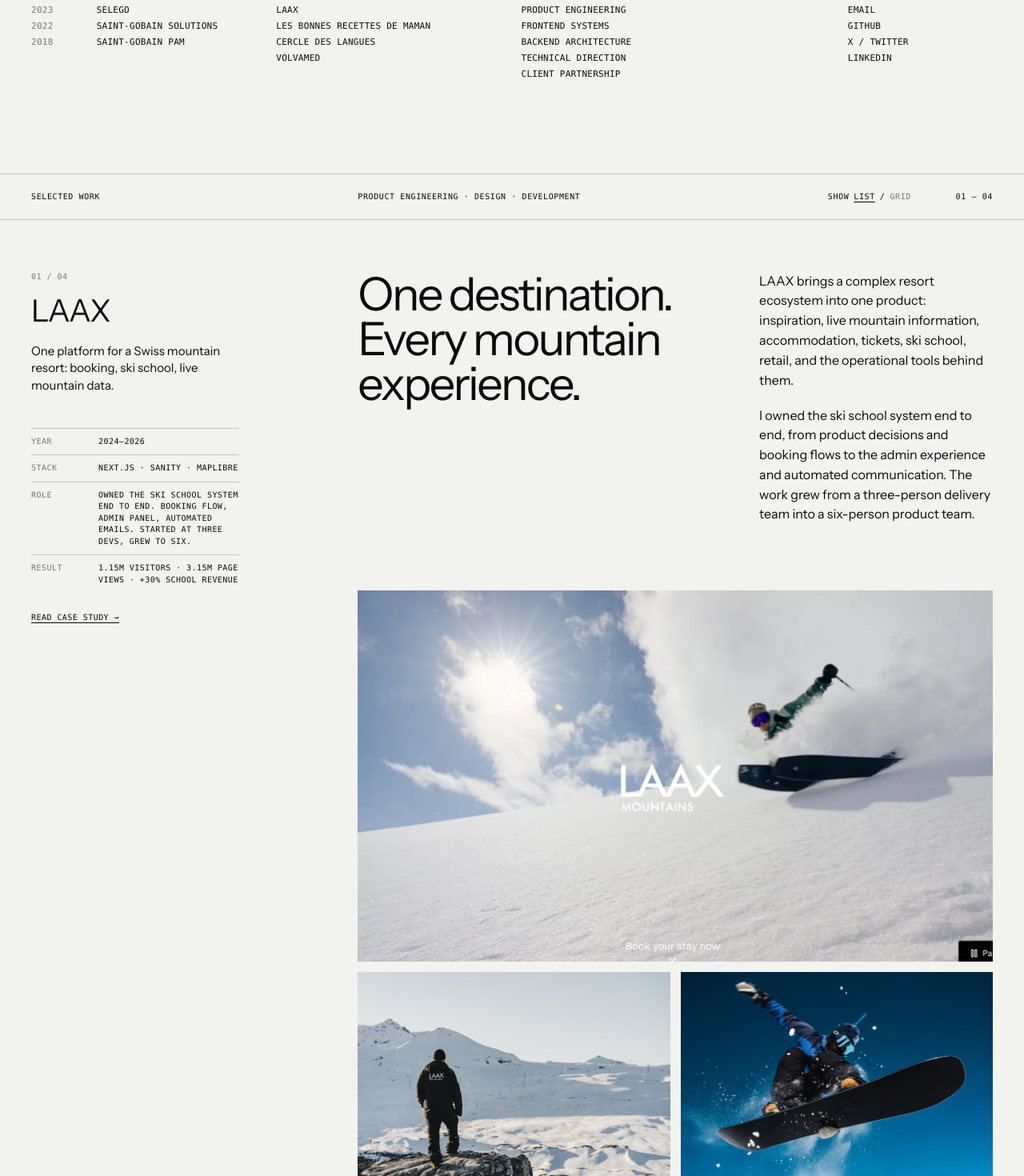
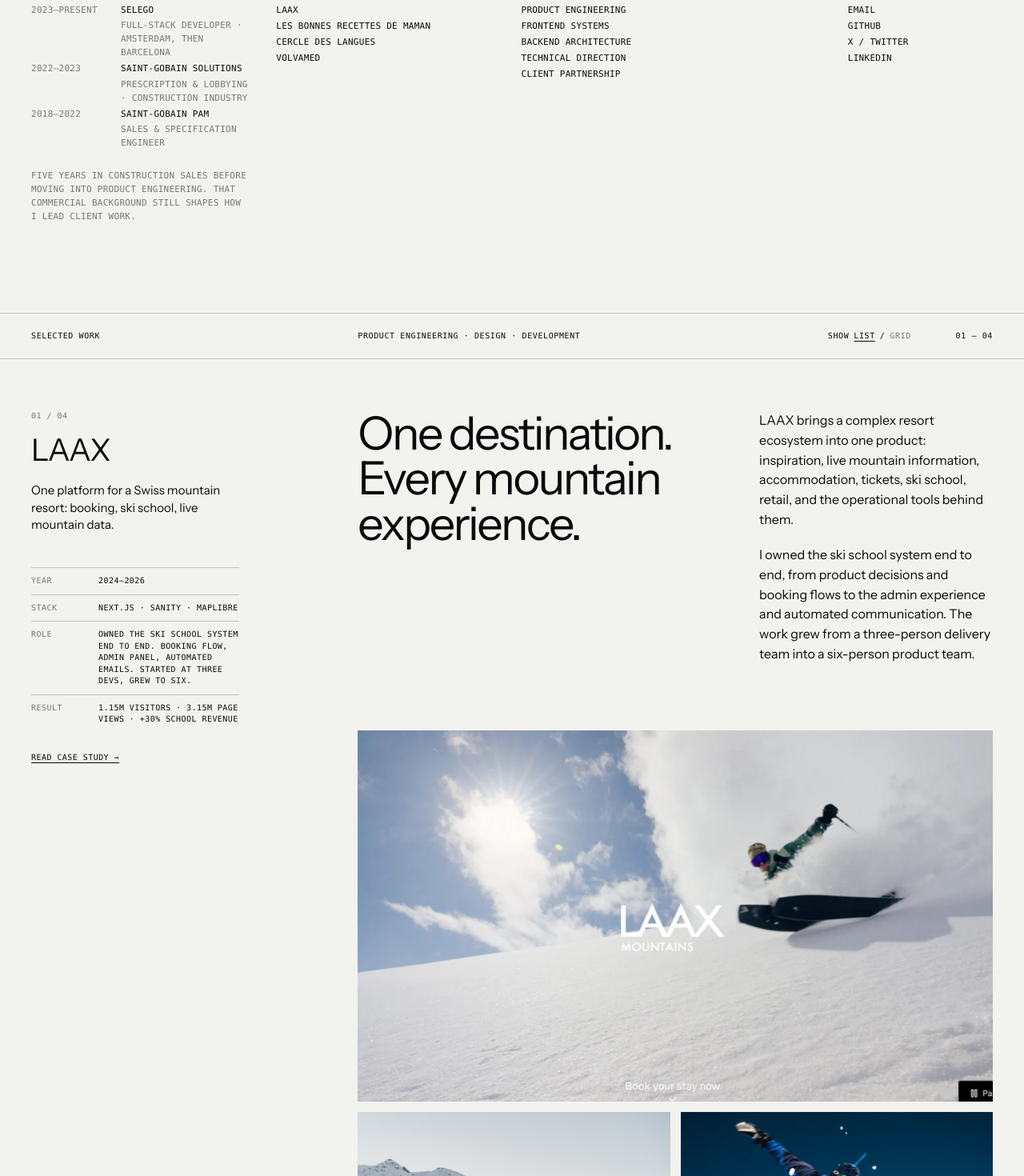
Before and after one commit to doncarlo5/projulienthomas, a Next.js app: page / in a window 1280 px wide. Shown: the part 380-1850 px from the top of the page at 80% size. Built offline with nearby package versions, Linux system fonts and the light colour scheme; no server answers; a web font is replaced by a local one.

Commit message:
Fix portfolio review findings

```diff
--- a/app/blog/layout.tsx
+++ b/app/blog/layout.tsx
@@ -49,7 +49,7 @@
     <>
       <ScrollProgress className="fixed top-0 z-20 h-px bg-zinc-950 dark:bg-zinc-50" />
 
-      <div className="mx-auto mt-10 flex max-w-[45rem] items-center justify-between border-b border-zinc-200 pb-4 dark:border-zinc-800">
+      <div className="article-toolbar mx-auto mt-10 flex max-w-[45rem] items-center justify-between border-b border-zinc-200 pb-4 dark:border-zinc-800">
         <Link
           href="/"
           className="rounded-sm py-2 text-sm text-zinc-500 transition-colors hover:text-zinc-950 focus-visible:outline-2 focus-visible:outline-offset-4 focus-visible:outline-zinc-500 dark:text-zinc-400 dark:hover:text-zinc-50"
--- a/app/data.ts
+++ b/app/data.ts
@@ -29,6 +29,7 @@
   width: number
   height: number
   layout?: 'full' | 'half'
+  crop?: 'left' | 'center' | 'right'
 }
 
 type ArchiveProject = ProjectBase & {
@@ -168,6 +169,22 @@
         width: 1728,
         height: 907,
       },
+      {
+        src: '/les-bonnes-recettes-de-maman.jpg',
+        alt: 'Recipe collection navigation detail',
+        width: 1728,
+        height: 907,
+        layout: 'half',
+        crop: 'left',
+      },
+      {
+        src: '/les-bonnes-recettes-de-maman.jpg',
+        alt: 'Recipe cards and food photography detail',
+        width: 1728,
+        height: 907,
+        layout: 'half',
+        crop: 'right',
+      },
     ],
   },
   {
@@ -216,6 +233,22 @@
         width: 1150,
         height: 1150,
       },
+      {
+        src: '/cercle-des-langues.png',
+        alt: 'Cercle des Langues navigation and learning content detail',
+        width: 1150,
+        height: 1150,
+        layout: 'half',
+        crop: 'left',
+      },
+      {
+        src: '/cercle-des-langues.png',
+        alt: 'Cercle des Langues interface detail',
+        width: 1150,
+        height: 1150,
+        layout: 'half',
+        crop: 'right',
+      },
     ],
   },
   {
@@ -243,6 +276,22 @@
         alt: 'Volvamed practitioner scheduling interface',
         width: 1280,
         height: 1280,
+      },
+      {
+        src: '/volvamed.png',
+        alt: 'Volvamed scheduling navigation detail',
+        width: 1280,
+        height: 1280,
+        layout: 'half',
+        crop: 'left',
+      },
+      {
+        src: '/volvamed.png',
+        alt: 'Volvamed appointment workflow detail',
+        width: 1280,
+        height: 1280,
+        layout: 'half',
+        crop: 'right',
       },
     ],
   },
@@ -327,3 +376,11 @@
 ]
 
 export const EMAIL = 'pro.julien.thomas@gmail.com'
+
+export const FEATURED_PROJECTS = PROJECTS.filter(
+  (project): project is FeaturedProject => project.featured === true,
+)
+
+export const ARCHIVE_PROJECTS = PROJECTS.filter(
+  (project) => project.featured !== true,
+)
--- a/app/globals.css
+++ b/app/globals.css
@@ -186,6 +186,18 @@
   outline: none;
 }
 
+.site-content > main:not(.portfolio-home):not(.prose) {
+  width: calc(100% - (2 * var(--page-pad)));
+  max-width: 960px;
+  margin-right: auto;
+  margin-left: auto;
+}
+
+.article-toolbar,
+.site-content > main.prose {
+  width: calc(100% - (2 * var(--page-pad)));
+}
+
 .skip-link {
   position: fixed;
   top: 12px;
@@ -261,8 +273,7 @@
 
 .intro {
   align-items: start;
-  padding: clamp(38px, 5vh, 66px) var(--page-pad)
-    clamp(72px, 10vh, 120px);
+  padding: clamp(38px, 5vh, 66px) var(--page-pad) clamp(72px, 10vh, 120px);
 }
 
 .intro h1,
@@ -329,11 +340,28 @@
 
 .profile-index ol li {
   display: grid;
-  grid-template-columns: 4.6rem 1fr;
+  grid-template-columns: 6.5rem 1fr;
   gap: 8px;
 }
 
 .profile-index ol span {
+  color: var(--muted-foreground);
+}
+
+.profile-index ol li > span:last-child {
+  color: var(--foreground);
+}
+
+.profile-index small {
+  display: block;
+  margin-top: 2px;
+  color: var(--muted-foreground);
+  font: inherit;
+}
+
+.profile-context {
+  max-width: 17rem;
+  margin: 24px 0 0;
   color: var(--muted-foreground);
 }
 
@@ -403,8 +431,7 @@
 
 .project-case {
   align-items: start;
-  padding: clamp(58px, 8vh, 96px) var(--page-pad)
-    clamp(110px, 16vh, 190px);
+  padding: clamp(58px, 8vh, 96px) var(--page-pad) clamp(110px, 16vh, 190px);
   border-bottom: 1px solid var(--border);
 }
 
@@ -518,6 +545,16 @@
   margin: 0;
   overflow: hidden;
   background: var(--card);
+  opacity: 0;
+  transform: translateY(16px);
+  transition:
+    opacity 700ms cubic-bezier(0.22, 1, 0.36, 1),
+    transform 700ms cubic-bezier(0.22, 1, 0.36, 1);
+}
+
+.project-media.is-visible {
+  opacity: 1;
+  transform: translateY(0);
 }
 
 .project-media--full {
@@ -529,6 +566,28 @@
   width: 100%;
   height: auto;
   transition: transform 700ms cubic-bezier(0.22, 1, 0.36, 1);
+}
+
+.project-media--crop {
+  aspect-ratio: 4 / 3;
+}
+
+.project-media--crop img {
+  width: 100%;
+  height: 100%;
+  object-fit: cover;
+}
+
+.project-media--crop-left img {
+  object-position: left center;
+}
+
+.project-media--crop-center img {
+  object-position: center;
+}
+
+.project-media--crop-right img {
+  object-position: right center;
 }
 
 .project-media:hover img {
@@ -547,8 +606,7 @@
   display: grid;
   grid-template-columns: repeat(2, minmax(0, 1fr));
   gap: clamp(40px, 5vw, 80px) var(--grid-gap);
-  padding: clamp(52px, 8vh, 90px) var(--page-pad)
-    clamp(100px, 14vh, 160px);
+  padding: clamp(52px, 8vh, 90px) var(--page-pad) clamp(100px, 14vh, 160px);
 }
 
 .work-showcase[data-view='grid'] .project-case {
@@ -617,8 +675,7 @@
   grid-column: 10 / 13;
 }
 
-.archive-block li,
-.notes-block li {
+.archive-block li {
   display: grid;
   grid-template-columns: minmax(7rem, 0.8fr) minmax(0, 1.2fr);
   gap: 18px;
@@ -626,9 +683,21 @@
   border-top: 1px solid var(--border);
 }
 
+.notes-block li {
+  display: grid;
+  grid-template-columns: minmax(8rem, 1fr) minmax(7rem, 0.8fr) auto;
+  gap: 14px;
+  padding: 9px 0;
+  border-top: 1px solid var(--border);
+}
+
 .archive-block li > span:last-child,
+.notes-block li > span:not(:last-child) {
+  color: var(--muted-foreground);
+}
+
 .notes-block li > span:last-child {
-  color: var(--muted-foreground);
+  justify-self: end;
 }
 
 .contact-block p {
@@ -864,6 +933,10 @@
     gap: 2px;
   }
 
+  .notes-block li > span:last-child {
+    justify-self: start;
+  }
+
   .contact-block p {
     font-size: 28px;
   }
@@ -956,6 +1029,11 @@
     display: none;
   }
 
+  .project-media {
+    opacity: 1;
+    transform: none;
+  }
+
   *,
   ::before,
   ::after {
--- a/app/page.tsx
+++ b/app/page.tsx
@@ -1,14 +1,13 @@
 import Link from 'next/link'
 import {
+  ARCHIVE_PROJECTS,
   BLOG_POSTS,
   EMAIL,
-  PROJECTS,
+  FEATURED_PROJECTS,
   SOCIAL_LINKS,
   WORK_EXPERIENCE,
 } from './data'
 import { WorkShowcase } from './work-showcase'
-
-const ARCHIVE_PROJECTS = PROJECTS.filter((project) => !project.featured)
 
 export default function Personal() {
   return (
@@ -31,19 +30,29 @@
           <ol>
             {WORK_EXPERIENCE.map((job) => (
               <li key={job.id}>
-                <span>{job.start}</span>
-                <a href={job.link} target="_blank" rel="noopener noreferrer">
-                  {job.company}
-                </a>
+                <span>
+                  {job.start}—{job.end}
+                </span>
+                <span>
+                  <a href={job.link} target="_blank" rel="noopener noreferrer">
+                    {job.company}
+                  </a>
+                  <small>{job.title}</small>
+                </span>
               </li>
             ))}
           </ol>
+          <p className="profile-context">
+            Five years in construction sales before moving into product
+            engineering. That commercial background still shapes how I lead
+            client work.
+          </p>
         </div>
 
         <div>
           <h2>Selected products</h2>
           <ul>
-            {PROJECTS.filter((project) => project.featured).map((project) => (
+            {FEATURED_PROJECTS.map((project) => (
               <li key={project.id}>{project.name}</li>
             ))}
           </ul>
@@ -115,6 +124,7 @@
             {BLOG_POSTS.map((post) => (
               <li key={post.uid}>
                 <Link href={post.link}>{post.title}</Link>
+                <span>{post.description}</span>
                 <span>{post.year}</span>
               </li>
             ))}
@@ -122,7 +132,9 @@
         </div>
 
         <div className="contact-block" id="contact">
-          <p>Available for ambitious product work and technical partnerships.</p>
+          <p>
+            Available for ambitious product work and technical partnerships.
+          </p>
           <a href={`mailto:${EMAIL}`}>{EMAIL} ↗︎</a>
         </div>
       </section>
--- a/app/work-showcase.tsx
+++ b/app/work-showcase.tsx
@@ -3,11 +3,7 @@
 import Image from 'next/image'
 import Link from 'next/link'
 import { useEffect, useState } from 'react'
-import { PROJECTS, type FeaturedProject } from './data'
-
-const FEATURED_PROJECTS = PROJECTS.filter(
-  (project): project is FeaturedProject => project.featured === true,
-)
+import { FEATURED_PROJECTS, type FeaturedProject } from './data'
 
 function ProjectLink({ project }: { project: FeaturedProject }) {
   if (project.caseStudyLink) {
@@ -26,22 +22,45 @@
   const [activeProject, setActiveProject] = useState(0)
 
   useEffect(() => {
-    const projects = [...document.querySelectorAll<HTMLElement>('[data-project]')]
-    const observer = new IntersectionObserver(
+    const projects = [
+      ...document.querySelectorAll<HTMLElement>('[data-project]'),
+    ]
+    const projectObserver = new IntersectionObserver(
       (entries) => {
         const visible = entries
           .filter((entry) => entry.isIntersecting)
           .sort((a, b) => b.intersectionRatio - a.intersectionRatio)[0]
 
         if (visible) {
-          setActiveProject(Number((visible.target as HTMLElement).dataset.project))
+          setActiveProject(
+            Number((visible.target as HTMLElement).dataset.project),
+          )
         }
       },
       { rootMargin: '-20% 0px -60% 0px', threshold: [0, 0.1, 0.3] },
     )
 
-    projects.forEach((project) => observer.observe(project))
-    return () => observer.disconnect()
+    projects.forEach((project) => projectObserver.observe(project))
+
+    const media = [...document.querySelectorAll<HTMLElement>('.project-media')]
+    const mediaObserver = new IntersectionObserver(
+      (entries) => {
+        entries.forEach((entry) => {
+          if (entry.isIntersecting) {
+            entry.target.classList.add('is-visible')
+            mediaObserver.unobserve(entry.target)
+          }
+        })
+      },
+      { rootMargin: '0px 0px -8% 0px', threshold: 0.08 },
+    )
+
+    media.forEach((item) => mediaObserver.observe(item))
+
+    return () => {
+      projectObserver.disconnect()
+      mediaObserver.disconnect()
+    }
   }, [view])
 
   return (
@@ -125,8 +144,12 @@
               <div className="project-media-grid">
                 {project.media.map((media, mediaIndex) => (
                   <figure
-                    key={media.src}
-                    className={`project-media project-media--${media.layout ?? 'full'}`}
+                    key={`${media.src}-${mediaIndex}`}
+                    className={`project-media project-media--${media.layout ?? 'full'} ${
+                      media.crop
+                        ? `project-media--crop project-media--crop-${media.crop}`
+                        : ''
+                    }`}
                   >
                     <Image
                       src={media.src}
```
Also changed, not shown: app/header.tsx (+13 -15 lines).
